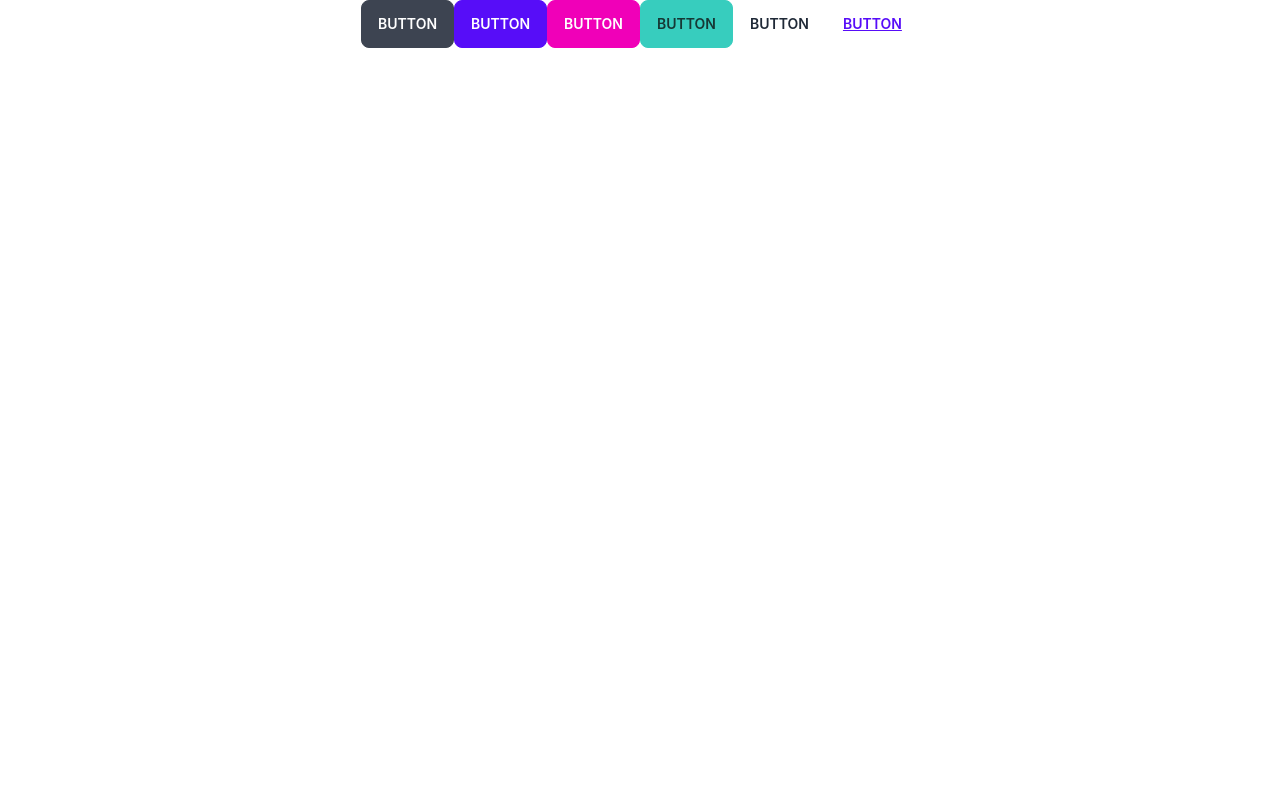
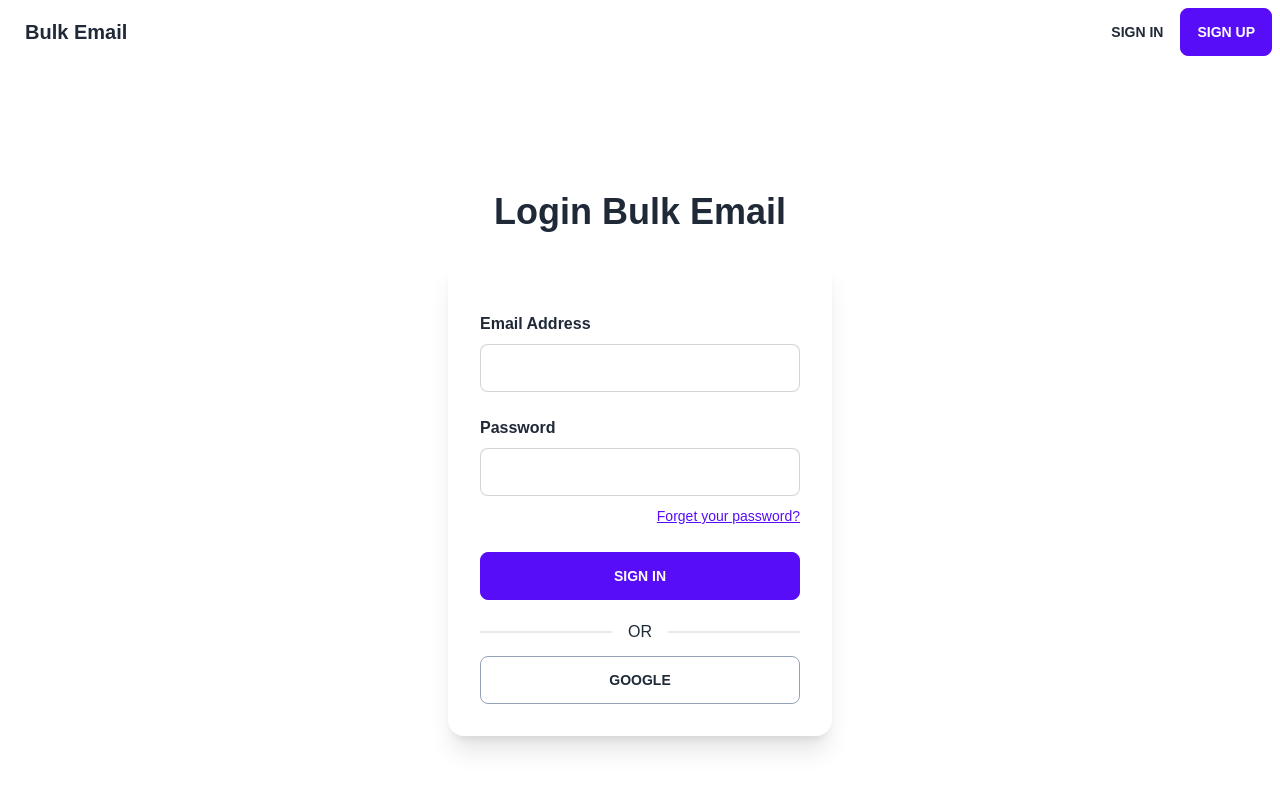
Before and after one commit to devmhimran/bulk-email, a React (Create React App) app in the folder bulk-email/: page /signin in a window 1280 px wide. Shown: the top 790 px of the page. Built offline with nearby package versions, Linux system fonts and the light colour scheme.

Commit message:
Added Login Form

```diff
--- a/bulk-email/src/App.js
+++ b/bulk-email/src/App.js
@@ -1,15 +1,20 @@
 import logo from './logo.svg';
 import './App.css';
+import HeaderNav from './Component/HeaderNav/HeaderNav';
+import { Routes, Route } from "react-router-dom";
+import Home from './Component/Home/Home';
+import SignIn from './Component/SignIn/SignIn';
+import SignUp from './Component/SignUp/SignUp';
 
 function App() {
   return (
-    <div className="App">
-      <button class="btn">Button</button>
-      <button class="btn btn-primary">Button</button>
-      <button class="btn btn-secondary">Button</button>
-      <button class="btn btn-accent">Button</button>
-      <button class="btn btn-ghost">Button</button>
-      <button class="btn btn-link">Button</button>
+    <div>
+      <HeaderNav></HeaderNav>
+      <Routes>
+        <Route path="/" element={<Home></Home>} />
+        <Route path='signin' element={<SignIn></SignIn>}></Route>
+        <Route path='signup' element={<SignUp></SignUp>}></Route>
+      </Routes>
     </div>
   );
 }
--- /dev/null
+++ b/bulk-email/src/Component/HeaderNav/HeaderNav.js
@@ -0,0 +1,28 @@
+import React from 'react';
+import { Link } from 'react-router-dom';
+
+const HeaderNav = () => {
+    return (
+        <div className='container mx-auto'>
+            <div className="navbar bg-base-100">
+                <div className="navbar-start">
+                    {/* <div className="dropdown">
+                        <label tabIndex="0" className="btn btn-ghost lg:hidden">
+                            <svg xmlns="http://www.w3.org/2000/svg" className="h-5 w-5" fill="none" viewBox="0 0 24 24" stroke="currentColor"><path stroke-linecap="round" stroke-linejoin="round" stroke-width="2" d="M4 6h16M4 12h8m-8 6h16" /></svg>
+                        </label>
+                        <ul tabIndex="0" className="menu menu-compact dropdown-content mt-3 p-2 shadow bg-base-100 rounded-box w-52">
+                            <li><Link to='/signin'>Sign In</Link></li>
+                        </ul>
+                    </div> */}
+                    <Link className="btn btn-ghost normal-case text-xl" to="/">Bulk Email</Link>
+                </div>
+                <div className="navbar-end">
+                    <Link className='btn btn-ghost' to='/signin'>Sign In</Link>
+                    <Link className='btn btn-primary' to='/signup'>Sign Up</Link>
+                </div>
+            </div>
+        </div>
+    );
+};
+
+export default HeaderNav;
--- /dev/null
+++ b/bulk-email/src/Component/SignIn/SignIn.js
@@ -0,0 +1,40 @@
+import React from 'react';
+import { Link } from 'react-router-dom';
+
+const SignIn = () => {
+    return (
+        <div className='container mx-auto flex justify-center items-center w-full h-screen'>
+            <div className="sign_in__form__main">
+                <div className="signIn__heading">
+                    <h1 className='text-4xl font-bold text-center mb-6'>Login Bulk Email</h1>
+                </div>
+                <div className="card w-96 bg-base-100 shadow-xl">
+                    <div className="card-body items-center">
+                        <form className='w-full'>
+                            <div className='input__field w-full my-6'>
+                                <p className='font-semibold mb-2'>Email Address</p>
+                                <input type="text" className="input input-bordered w-full max-w-xs" />
+                            </div>
+                            <div className='input__field w-full my-6'>
+                                <p className='font-semibold mb-2'>Password</p>
+                                <input type="password" className="input input-bordered w-full max-w-xs" />
+                                <div className='mt-2 text-end'>
+                                    <Link class="link link-primary text-sm" to='/'>Forget your password?</Link>
+                                </div>
+                            </div>
+                            <div className='input__field w-full mt-6'>
+                                <button class="btn btn-wide btn-primary w-full">Sign in</button>
+                            </div>
+                        </form>
+                        <div class="flex flex-col w-full border-opacity-50">
+                            <div class="divider">OR</div>
+                            <button class="btn btn-wide btn-ghost border border-slate-400 w-full">Google</button>
+                        </div>
+                    </div>
+                </div>
+            </div>
+        </div>
+    );
+};
+
+export default SignIn;
--- /dev/null
+++ b/bulk-email/src/Component/SignUp/SignUp.js
@@ -0,0 +1,11 @@
+import React from 'react';
+
+const SignUp = () => {
+    return (
+        <div>
+            <h1>Sign Up</h1>
+        </div>
+    );
+};
+
+export default SignUp;
--- a/bulk-email/src/index.css
+++ b/bulk-email/src/index.css
@@ -1,12 +1,13 @@
 @tailwind base;
 @tailwind components;
 @tailwind utilities;
-
+@import url('https://fonts.googleapis.com/css2?family=Poppins:wght@300;400;500;700;900&display=swap');
 body {
   margin: 0;
-  font-family: -apple-system, BlinkMacSystemFont, 'Segoe UI', 'Roboto', 'Oxygen',
+  /* font-family: -apple-system, BlinkMacSystemFont, 'Segoe UI', 'Roboto', 'Oxygen',
     'Ubuntu', 'Cantarell', 'Fira Sans', 'Droid Sans', 'Helvetica Neue',
-    sans-serif;
+    sans-serif; */
+    font-family: 'Poppins', sans-serif;
   -webkit-font-smoothing: antialiased;
   -moz-osx-font-smoothing: grayscale;
 }
--- a/bulk-email/src/index.js
+++ b/bulk-email/src/index.js
@@ -3,11 +3,14 @@ import ReactDOM from 'react-dom/client';
 import './index.css';
 import App from './App';
 import reportWebVitals from './reportWebVitals';
+import { BrowserRouter } from "react-router-dom";
 
 const root = ReactDOM.createRoot(document.getElementById('root'));
 root.render(
   <React.StrictMode>
-    <App />
+    <BrowserRouter>
+      <App />
+    </BrowserRouter>
   </React.StrictMode>
 );
 
```
